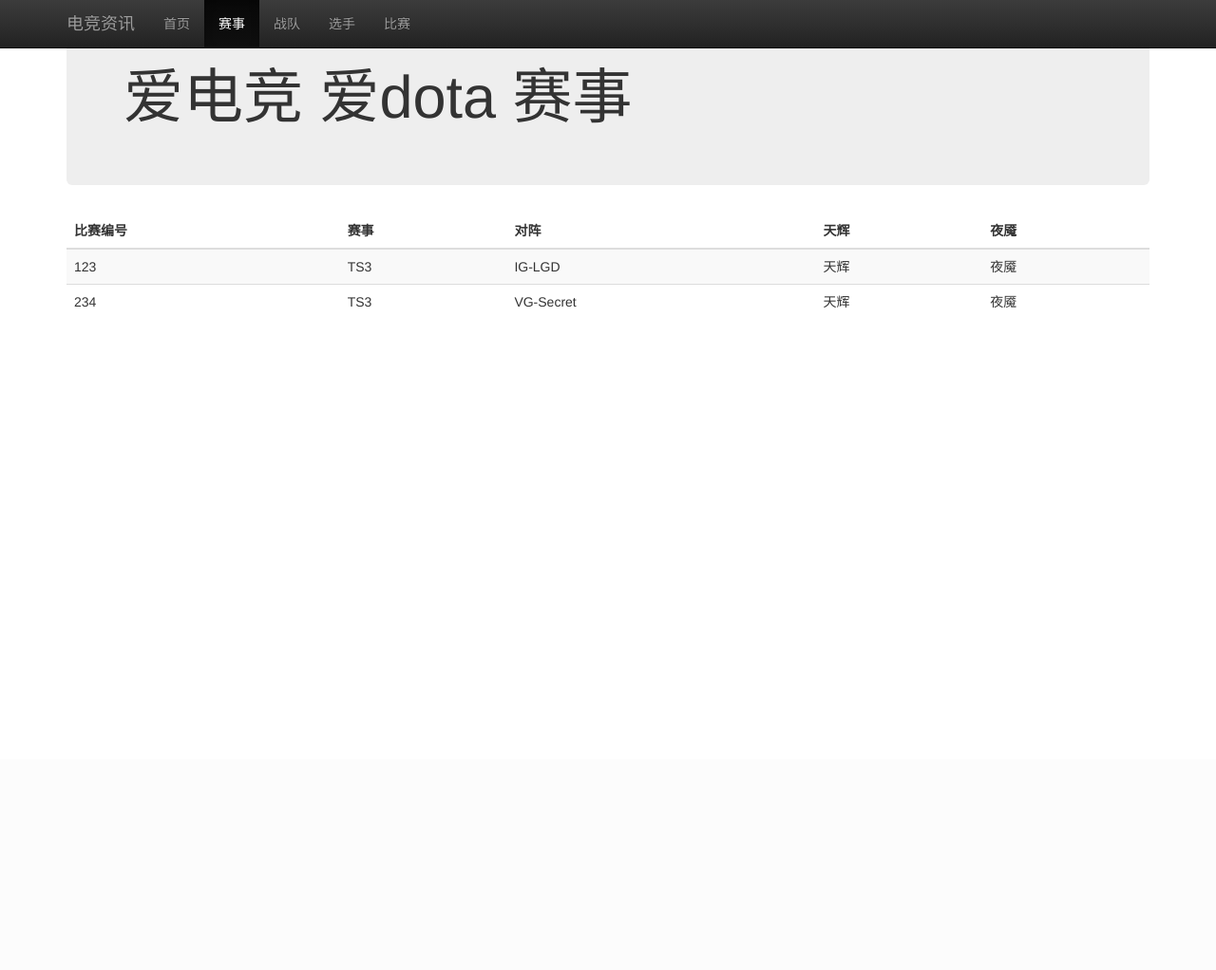
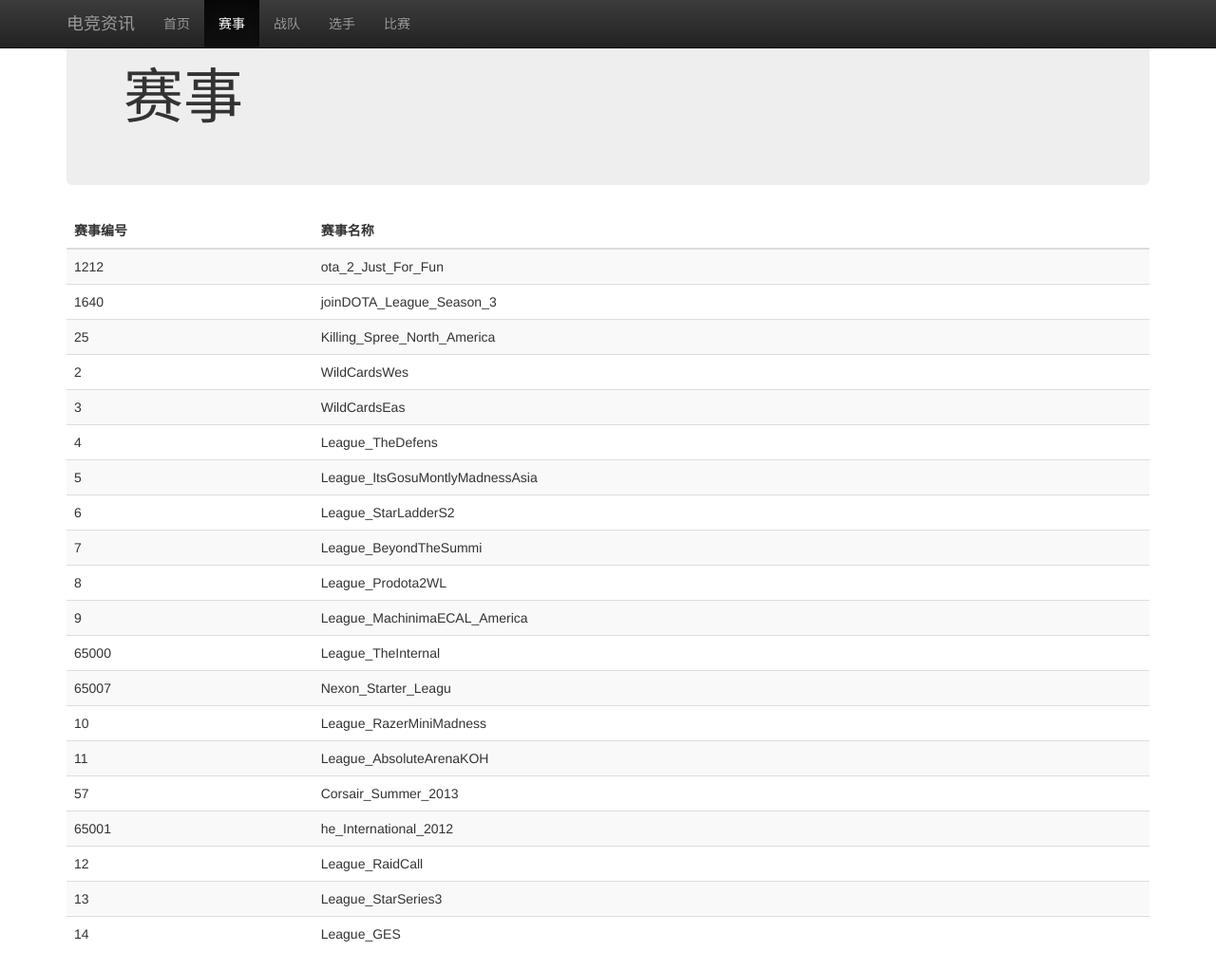
Before and after one commit to code4security/ei, a Django app: template mainapp/templates/league.html in a window 1280 px wide. Shown: the whole page at 95% size. Before the commit the page ends 325 px from the top, so only its background shows below. Run offline with Django 3.2, Linux system fonts and the light colour scheme; the template is opened without the code that fills it: values that come from a table or form of the project are taken from there, others are empty; data comes from the database, SQL or seed files in the repository; some libraries are stand-ins or nearby versions.

Commit message:
lin134340

```diff
--- a/json2model.py
+++ b/json2model.py
@@ -6,9 +6,9 @@
 
 import os
 os.environ['DJANGO_SETTINGS_MODULE'] = 'ei.settings'
+from mainapp.models import League
 from mainapp.models import Team
 from mainapp.models import Player
-from mainapp.models import League
 import json
 
 
--- a/mainapp/admin.py
+++ b/mainapp/admin.py
@@ -2,10 +2,10 @@
 
 # Register your models here.
 
+from .models import League
 from .models import Team
 from .models import Player
-from .models import League
 
+admin.site.register(League)
 admin.site.register(Team)
 admin.site.register(Player)
-admin.site.register(League)
--- a/mainapp/templates/league.html
+++ b/mainapp/templates/league.html
@@ -13,12 +13,9 @@
     <!-- Bootstrap core CSS -->
     <link href="http://cdn.bootcss.com/bootstrap/3.3.4/css/bootstrap.min.css" rel="stylesheet">
     <!-- Bootstrap theme -->
-    <link href="../../dist/css/bootstrap-theme.min.css" rel="stylesheet">
+    <link href="../statics/bootstrap-3.3.4-dist/css/bootstrap-theme.min.css" rel="stylesheet">
     <!-- Custom styles for this template -->
     <link href="theme.css" rel="stylesheet">
-    <!-- Just for debugging purposes. Don't actually copy these 2 lines! -->
-    <!--[if lt IE 9]><script src="../../assets/js/ie8-responsive-file-warning.js"></script><![endif]-->
-    <script src="../../assets/js/ie-emulation-modes-warning.js"></script>
     <!-- HTML5 shim and Respond.js for IE8 support of HTML5 elements and media queries -->
     <!--[if lt IE 9]>
       <script src="http://cdn.bootcss.com/html5shiv/3.7.2/html5shiv.min.js"></script>
@@ -54,34 +51,23 @@
     <div class="container theme-showcase" role="main">
         <!-- Main jumbotron for a primary marketing message or call to action -->
         <div class="jumbotron">
-            <h1>爱电竞 爱dota 赛事</h1>
+            <h1>赛事</h1>
         </div>
         <table class="table table-striped">
             <!-- <caption>比赛列表</caption> -->
             <thead>
                 <tr>
-                    <th>比赛编号</th>
-                    <th>赛事</th>
-                    <th>对阵</th>
-                    <th>天辉</th>
-                    <th>夜魇</th>
+                    <th>赛事编号</th>
+                    <th>赛事名称</th>
                 </tr>
             </thead>
             <tbody>
+                {% for league in league_list %}
                 <tr>
-                    <td>123</td>
-                    <td>TS3</td>
-                    <td>IG-LGD</td>
-                    <td>天辉</td>
-                    <td>夜魇</td>
+                    <td>{{ league.leagueid }}</td>
+                    <td>{{ league.league_name }}</td>
                 </tr>
-                <tr>
-                    <td>234</td>
-                    <td>TS3</td>
-                    <td>VG-Secret</td>
-                    <td>天辉</td>
-                    <td>夜魇</td>
-                </tr>
+                {% endfor %}
             </tbody>
         </table>
     </div>
```
Also changed, not shown: mainapp/templates/index.html (+2 -5 lines), mainapp/templates/match.html (+2 -5 lines), mainapp/templates/player.html (+8 -22 lines), mainapp/templates/team.html (+10 -20 lines), mainapp/views.py (+10 -0 lines).
